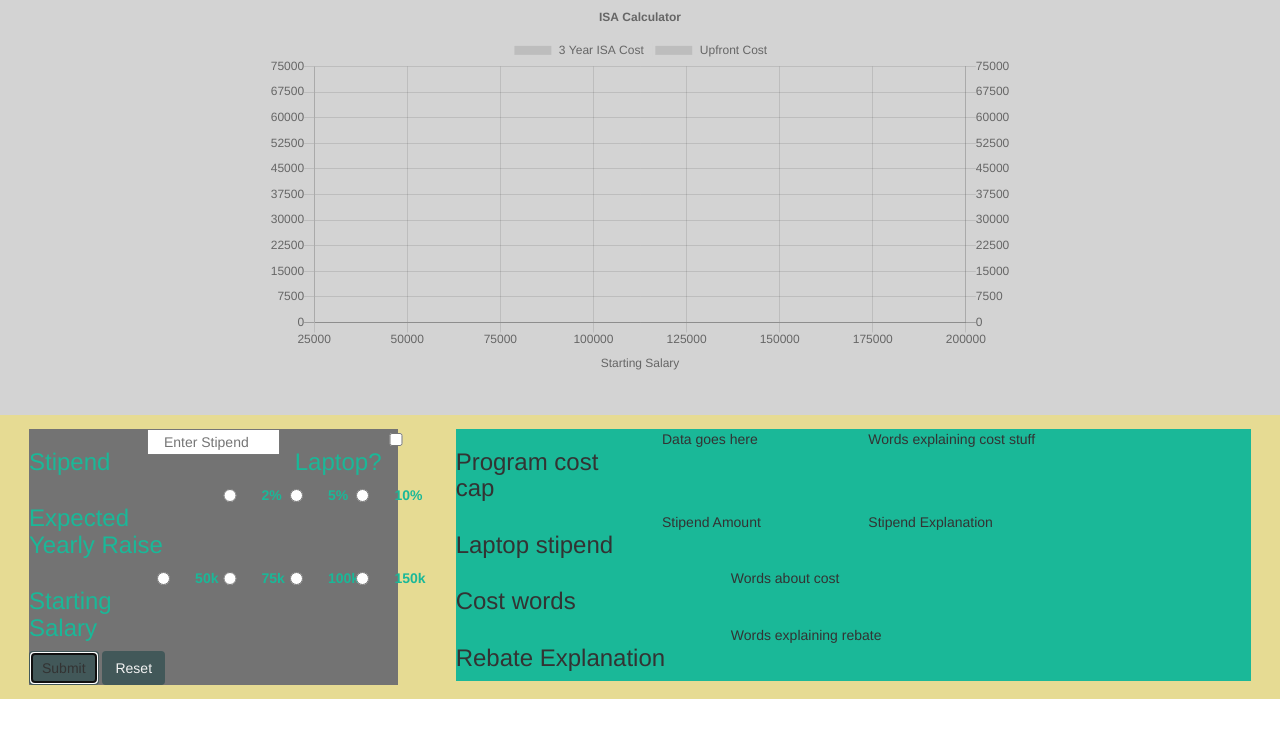
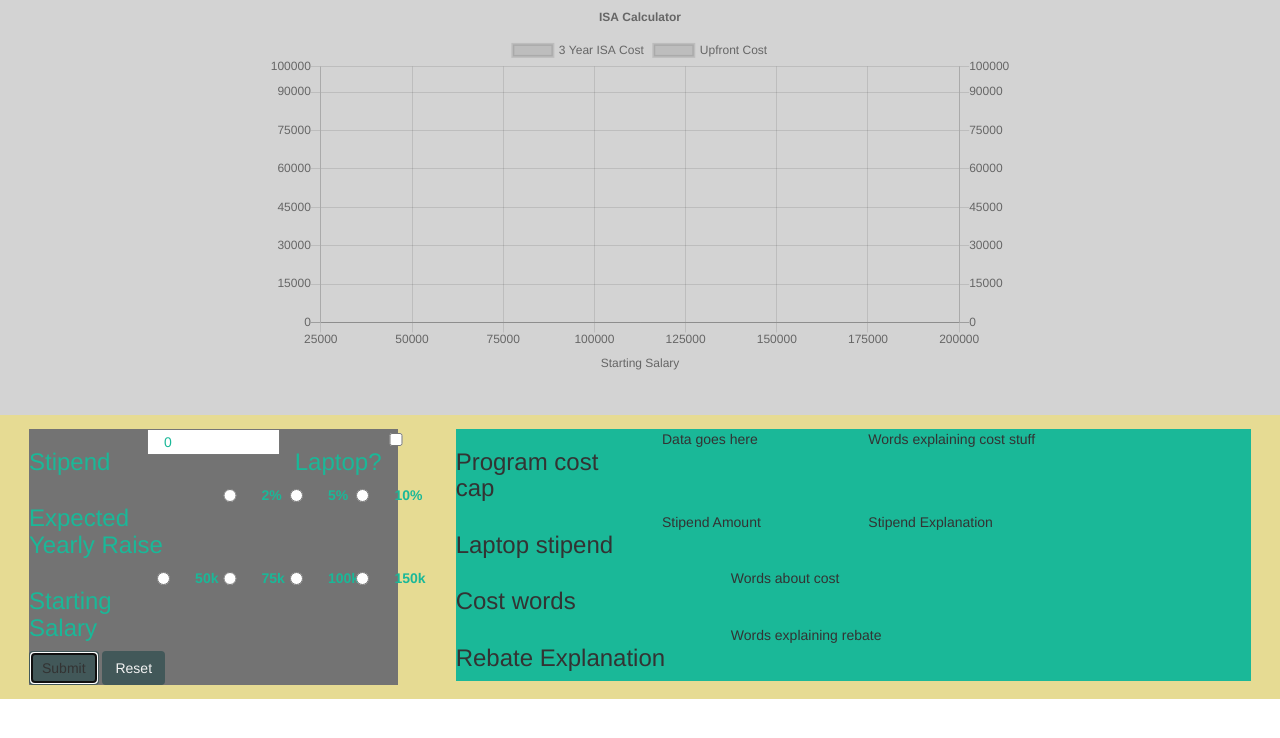
Before and after one commit to lizzkats/ISACalculator, a website: page index.html in a window 1280 px wide. Both pictures are taken after a click on the button "Submit". Drawn offline with nearby package versions, Linux system fonts and the light colour scheme.

Commit message:
chart is working, needs adjustment

```diff
--- a/calculations.js
+++ b/calculations.js
@@ -7,6 +7,29 @@
   var raise;
   var salary = 45000;
   var percentage = 0;
+
+
+  function getLaptop() {
+  var  laptop=  document.getElementById('laptop').checked;
+   console.log('laptop check is '+laptop);
+   if(laptop){
+     laptop=1846;
+   } else {
+     laptop=0;
+   }
+   return laptop;
+  }
+
+  function getLaptopPercentage() {
+    var laptopPercentage=  document.getElementById('laptop').checked;
+    console.log('laptop check is '+laptop);
+    if(laptop){
+      laptopPercentage=.01;
+    } else {
+      laptopPercentage=0;
+    }
+    return laptopPercentage;
+  }
 
   function laptopCheck() {
     if(laptop===0){
@@ -29,13 +52,15 @@
       return;
     } else {
       $('#error').html('');
-      monthlyStipend=parsed;
-      stipend=monthlyStipend*10;
+    var  monthlyStipend=parsed;
+    var  stipend=monthlyStipend*10;
     }
+    return stipend;
   };
 
   function getInfo(id) {
-    var field = document.getElementById(id).value;
+    var field=document.getElementById(id).value;
+
     return field;
   };
 
@@ -50,14 +75,22 @@
 
   function setInfo(){
 
-    checkStipend(getInfo('stipend') || 0);
-    console.log(monthlyStipend);
+    stipend = checkStipend(getInfo('stipend'));
+
+    laptop=getLaptop();
+
+    laptopPercentage = getLaptopPercentage();
+
+    percentage=stipendToPercentage(stipend);
+
+    cap=(programFee+stipend+laptop)*2;
+
 
     raise = getRadio('raise');
     // console.log(raise);
     salary = getRadio('salary');
     // console.log(salary);
-
+    return generateData(stipend, laptop, laptopPercentage, percentage, cap);
   };
 
 
@@ -68,15 +101,14 @@
       percentage=1038.45/stipend;
     }
 
-
-    console.log('percentage'+percentage);
-
+    return percentage;
   }
 
 
 
   //use inside graph object
-  function calculateY(salary) {
+  function calculateY(salary, stipend, laptop, laptopPercentage, percentage) {
+
       var cost = salary * 3 * (percentage+laptopPercentage+.125);
       console.log('1st-cost '+cost);
       console.log('1st-salary '+salary);
@@ -94,7 +126,7 @@
       return cost;
   }
 
-
+function generateData(stipend, laptop, laptopPercentage, percentage, cap){
   var chartData={
     datasets:[{
 
@@ -104,45 +136,40 @@
       yAxisID: "cost-isa",
       data:[{
         x: 49999,
-        y: calculateY(49999),
+        y: calculateY(49999, stipend, laptop, laptopPercentage, percentage),
       },
       {
-        //curve smoothing point
+        //line smoothing point
         x: 50000,
-        y: 18749,
+        y: calculateY(50000, stipend, laptop, laptopPercentage, percentage)-1,
       },
       {
         x: 50000,
-        y: calculateY(50000),
+        y: calculateY(50000, stipend, laptop, laptopPercentage, percentage),
       },
       {
         x: 75000,
-        y: calculateY(75000),
+        y: calculateY(75000, stipend, laptop, laptopPercentage, percentage),
       },
-      // {
-      //   x: 80000,
-      //   y: calculateY(80000),
-      // },
-      // {
-      //   x: 90000,
-      //   y: calculateY(90000),
-      // },
+      {
+        x: 80000,
+        y: calculateY(80000, stipend, laptop, laptopPercentage, percentage),
+      },
+      {
+        x: 90000,
+        y: calculateY(90000, stipend, laptop, laptopPercentage, percentage),
+      },
       {
         x: 100000,
-        y: calculateY(100000),
+        y: calculateY(100000, stipend, laptop, laptopPercentage, percentage),
       },
       {
         x: 125000,
-        y: calculateY(125000),
+        y: calculateY(125000, stipend, laptop, laptopPercentage, percentage),
       },
       {
         x: 150000,
-        y: calculateY(150000),
-      },
-      {
-        //cap point
-        x:(cap/(percentage+laptopPercentage+.125)/3),
-        y:cap
+        y: calculateY(150000, stipend, laptop, laptopPercentage, percentage),
       },
       {
         //line smoothing point
@@ -150,12 +177,17 @@
         y: cap,
       },
       {
+        //cap point
+        x:(cap/(percentage+laptopPercentage+.125)/3),
+        y:cap,
+      },
+      {
         x: 175000,
-        y: calculateY(175000),
+        y: calculateY(175000, stipend, laptop, laptopPercentage, percentage),
       },
       {
         x:200000,
-        y: calculateY(200000)
+        y: calculateY(200000, stipend, laptop, laptopPercentage, percentage),
       }
       ]
     },
@@ -205,6 +237,9 @@
       }]
   };
 
+  chart(chartData);
+
+}
   var options = {
     responsive: true,
     hoverMode: "single",
@@ -233,7 +268,7 @@
         ticks:{
           fixedStepSize:15000,
           min:0,
-          max:75000
+          max:100000
         },
         scaleLabel:{
           display:false,
@@ -247,7 +282,7 @@
         ticks:{
           fixedStepSize:15000,
           min:0,
-          max:75000
+          max:100000
         },
         type: "linear",
         display: true,
@@ -267,19 +302,19 @@ $.each(chartData.datasets, function(i, dataset) {
     dataset.pointBorderWidth = 1;
 });
 
- function chart() {
+ function chart(data) {
    var ctx = document.getElementById("canvas").getContext("2d");
    window.myScatter = Chart.Scatter(ctx, {
-     data: chartData,
+     data: data,
      options: options
    })
  }
-
-
-$(document).ready( function() {
-  $('#submit-form').click( function() {
-    setInfo();
-    stipendToPercentage(stipend);
-    chart();
-});
-  });
+//
+//
+// $(document).ready( function() {
+//   $('#submit-form').click( function() {
+//     // setInfo();
+//     // stipendToPercentage(stipend);
+//     chart();
+// });
+//   });
--- a/index.html
+++ b/index.html
@@ -28,7 +28,7 @@
             <form autocomplete="off">
               <div class="row">
                 <h3 class="col-xs-4">Stipend</h3>
-                <input placeholder="Enter Stipend" type="text" id="stipend" class="col-xs-4"/>
+                <input placeholder="Enter Stipend" type="text" id="stipend" class="col-xs-4" value="0"/>
                 <h3 class="col-xs-3">Laptop?</h3>
                 <input type="checkbox" onclick='laptopCheck();' name="laptop" id="laptop" class="col-xs-1" />
               </div>
@@ -46,7 +46,7 @@
                 <input type="radio" name="salary" class="col-xs-1" id="sal150" value="150000"/><label class="col-xs-1" for="sal150">150k</label>
               </div>
               <div id="buttons" class="rows">
-                <button id="submit-form" class="btn btn-submit" type="button">Submit</button>
+                <button id="submit-form" onclick="setInfo();" class="btn btn-submit" type="button">Submit</button>
                 <button id="reset-form" class="btn btn-reset" type="button">Reset</button>
               </div>
             </form>
```
